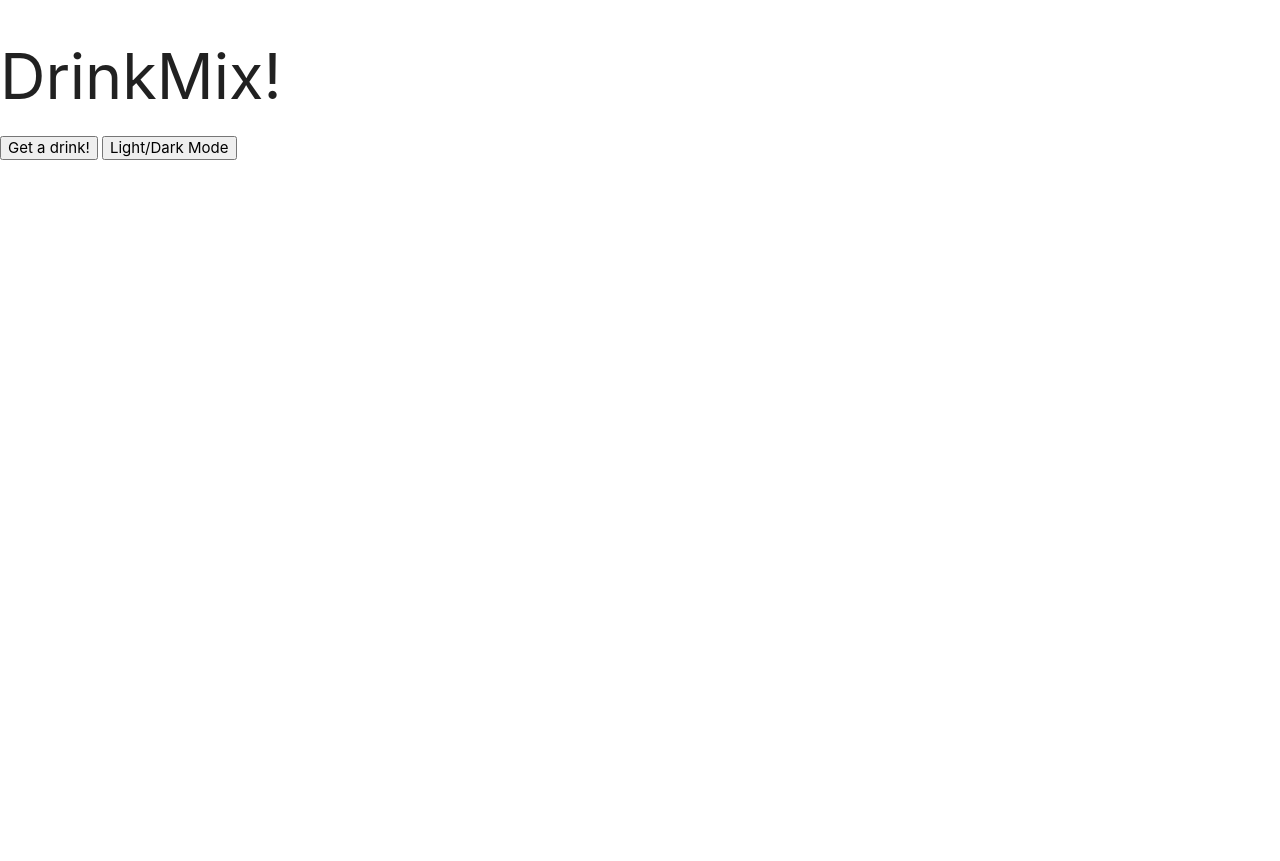
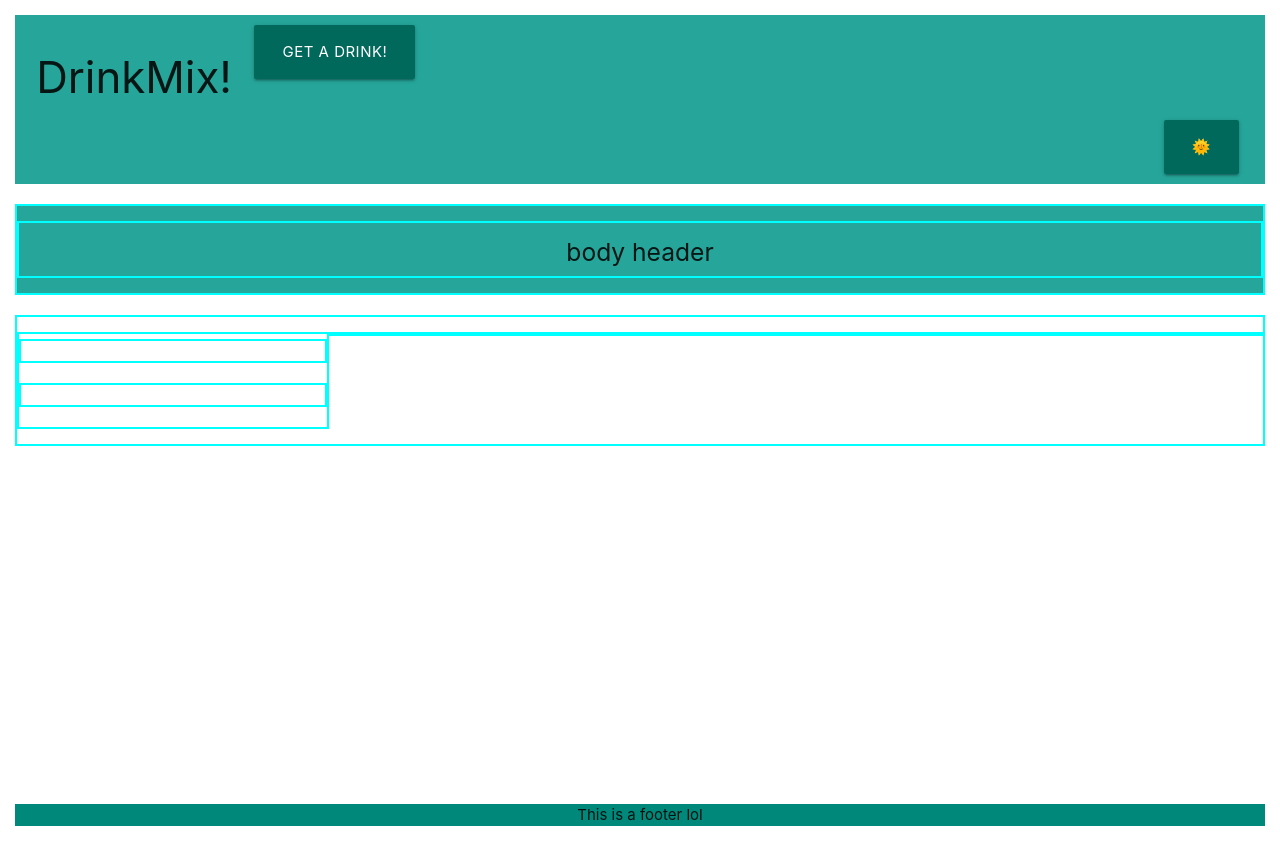
Before and after one commit to rich-strain/cocktail-search, a plain HTML site: page index.html in a window 1280 px wide. Before the commit the page ends 800 px from the top, so only its background shows below. Drawn offline with nearby package versions, Linux system fonts and the light colour scheme.

Commit message:
progress on index layout, css implementation

```diff
--- a/assets/css/style.css
+++ b/assets/css/style.css
@@ -0,0 +1,18 @@
+body {
+    margin: 10px;
+    padding: 5px;
+}
+
+header div {
+    padding: 10px;
+}
+
+main {
+    min-height: 600px;
+}
+
+main div {
+    margin: 5px 0;
+    border: 2px solid aqua;
+    padding: 10px 0;
+}
--- a/index.html
+++ b/index.html
@@ -5,25 +5,39 @@
     <meta name="viewport" content="width=device-width, initial-scale=1.0">
     <title>DrinkMix!</title>
     <link rel="stylesheet" href="https://cdn.jsdelivr.net/npm/@materializecss/materialize@2.1.0/dist/css/materialize.min.css">
+    <link rel="stylesheet" href="./assets/css/style.css">
 </head>
 
 <body>
 
     <header>
-        <h1>
-            DrinkMix!
-        </h1>
-        <button id="btnModal"> Get a drink!</button>
-        <button id="btnLightDark"> Light/Dark Mode</button>
+        <!-- <div class="container"> -->
+            <div class="row teal lighten-1">
+                <div class="col">
+                    <h3>
+                        DrinkMix!
+                    </h3>
+                </div>
+                <div class="col valign-wrapper">
+                    <button class="btn-large teal darken-3" id="btnModal">Get a drink!</a>
+                </div>
+                <div class="col s1 offset-l11 valign-wrapper">
+                    <button class="btn-large teal darken-3" id="btnLightDark">🌞</button>
+                </div>
+            </div>
+        <!-- </div> -->
     </header>
 
-    <main>
-        <article>
-            <div class="row">
-
+    <main class="">
+        <!-- <div class="container"> -->
+            <!-- This is the header for the main insert -->
+            <div class="row teal lighten-1">
+                <div class="col s12 center-align">
+                    <h5>body header</h6>
+                </div>
             </div>
             <div class="row">
-                <div class="col">
+                <div class="col s3">
                     <div class="row">
 
                     </div>
@@ -31,18 +45,24 @@
 
                     </div>
                 </div>
-                <div class="col">
+                <div class="col s3">
 
                 </div>
-                <div class="col">
+                <div class="col s6">
 
                 </div>
             </div>
-        </article>
+        <!-- </div> -->
     </main>
 
     <footer>
-
+        <!-- <div class="container"> -->
+            <div class="row">
+                <div class="col s12 teal darken-1 center-align">
+                    This is a footer lol
+                </div>
+            </div>
+        <!-- </div> -->
     </footer>
     <script src="https://cdn.jsdelivr.net/npm/@materializecss/materialize@2.1.0/dist/js/materialize.min.js"></script>
 </body>
```
